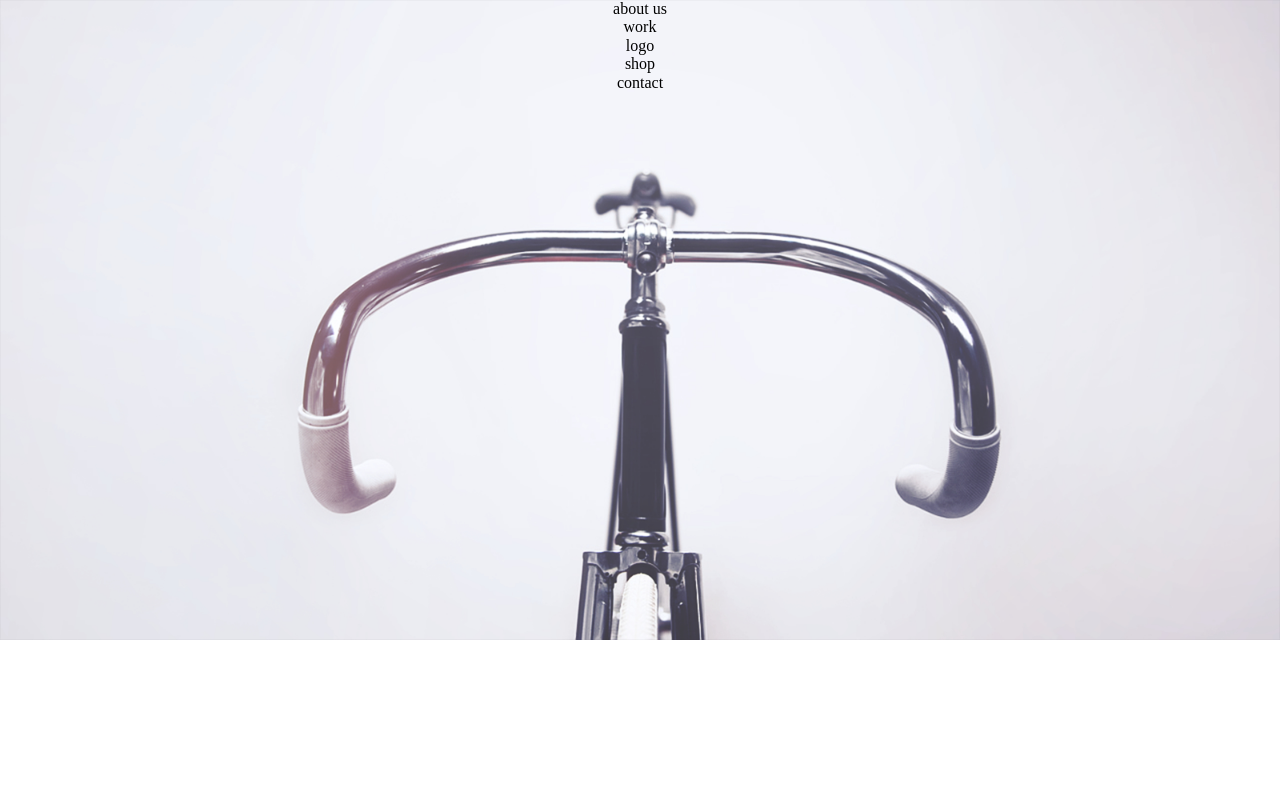
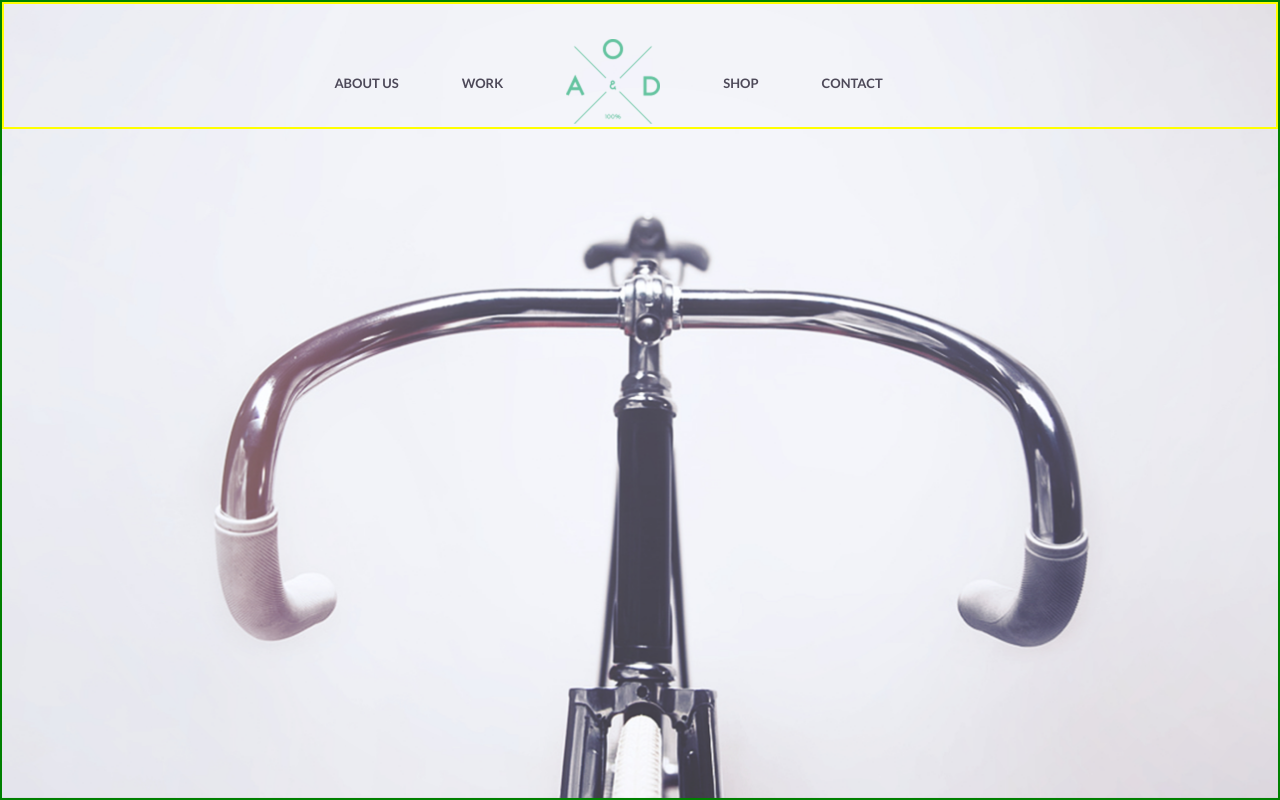
Before and after one commit to vladfreishmidt/vintage-bicycle, a plain HTML site: page index.html in a window 1280 px wide. Drawn offline with Linux system fonts and the light colour scheme.

Commit message:
header done

```diff
--- a/css/styles.css
+++ b/css/styles.css
@@ -8,6 +8,9 @@ GENERAL
 
  body {
    max-width: 1600px;
+   font-family: 'Lato', sans-serif;
+   color:  #4d4959;
+
  }
 
 
@@ -18,18 +21,41 @@ HEADER
 
  .header {
    width: 100%;
-   height: 800px;
+   min-height: 800px;
    background-image: url(../images/header_bg.jpg);
-   background-size: 100%;
+   background-size: cover;
+   background-position: center;
    background-repeat: no-repeat;
    text-align: center;
+   border: 2px solid green;
 
+ }
+
+ .menu {
+    border: 2px solid yellow;
  }
 
 
  .menu__list {
-   padding: 0;
+   padding: 35px 0 0 0;
    margin: 0;
    list-style: none;
+   display: flex;
+   align-items: center;
+   justify-content: center;
+ }
 
+  .menu__item {
+   display: inline-block;
+   text-transform: uppercase;
+   font-size: 13px;
+   font-weight: 700;
+  margin-right: 63px;
+   vertical-align: center;
  }
+
+ .logo img {
+
+   width: 94px;
+   height: 85px;
+ }
--- a/index.html
+++ b/index.html
@@ -5,6 +5,7 @@
   <meta name="viewport" content="width=device-width, initial-scale=1.0">
   <meta http-equiv="X-UA-Compatible" content="ie=edge">
   <link rel="stylesheet" href="css/normalize.css">
+  <link href="https://fonts.googleapis.com/css?family=Lato:300,400,700" rel="stylesheet">
   <link rel="stylesheet" href="css/styles.css">
   <title>Vintage Bikes</title>
 </head>
@@ -14,7 +15,7 @@
       <ul class="menu__list">
         <li class="menu__item">about us</li>
         <li class="menu__item">work</li>
-        <li class="menu__item">logo</li>
+        <li class="menu__item logo"><a href="#"><img src="images/logo.png" alt="logo"></a></li>
         <li class="menu__item">shop</li>
         <li class="menu__item">contact</li>
       </ul>
```
Also changed, not shown: images/logo.png (added).
